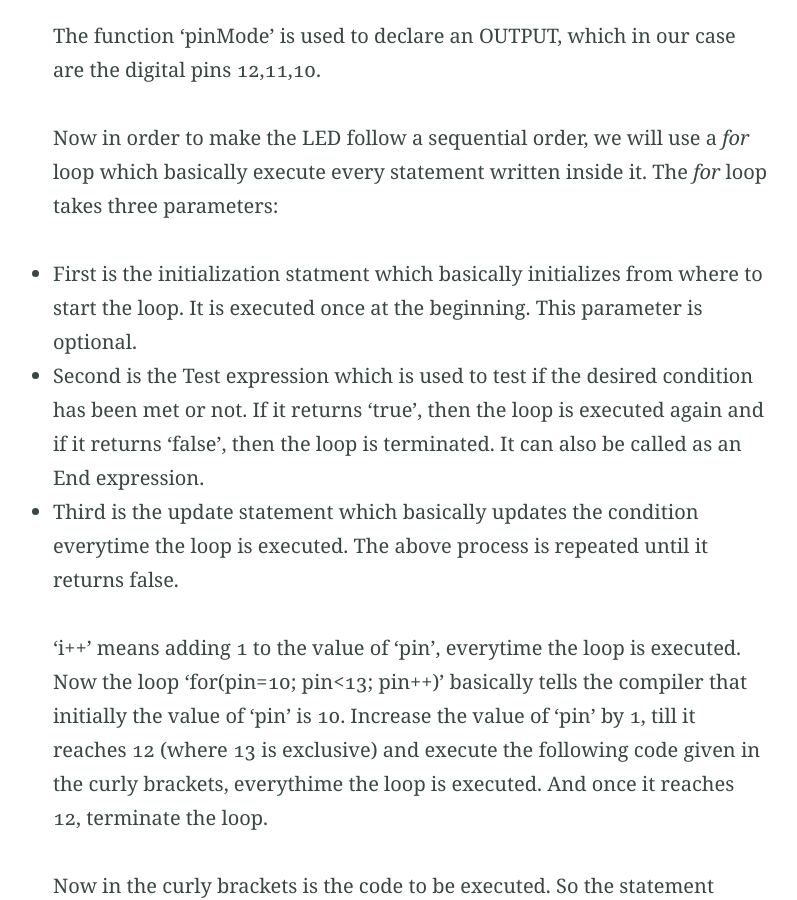
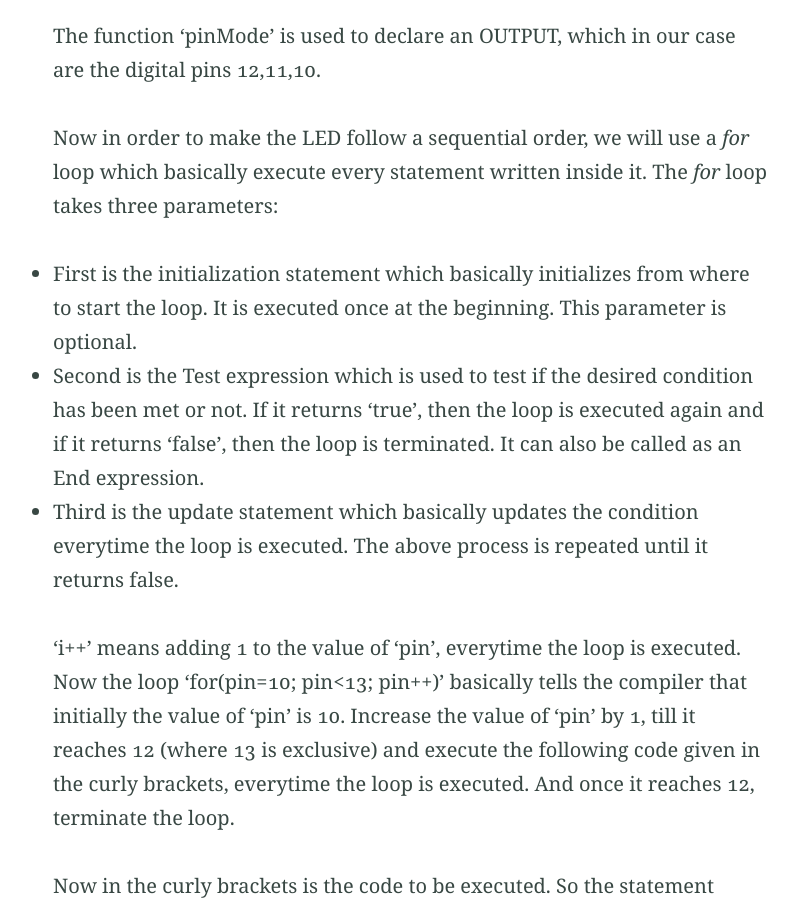
Before and after one commit to aka-Kush/aka-Kush.github.io, a Jekyll site: the page built from _posts/2020-08-04-proj2.md, in a window 1280 px wide and 900 px high, scrolled down 7790 px. Shown: the whole window, without its empty margins (230-1027 px from the left). Built offline with Jekyll 4.4.1, drawn with Linux system fonts in a browser that asks for light colours; our own code applies the rules of GitHub Pages for plain Markdown files; some of the changed text lies outside the part shown.

Commit message:
Update 2020-08-04-proj2.md

```diff
--- a/_posts/2020-08-04-proj2.md
+++ b/_posts/2020-08-04-proj2.md
@@ -141,7 +141,7 @@ The function 'pinMode' is used to declare an OUTPUT, which in our case are the d
 Now in order to make the LED follow a sequential order, we will use a _for_ loop which basically execute every statement written inside it.
 The _for_ loop takes three parameters:
 
-- First is the initialization statment which basically initializes from where to start the loop. It is executed once at the beginning. This parameter
+- First is the initialization statement which basically initializes from where to start the loop. It is executed once at the beginning. This parameter
  is optional.
 - Second is the Test expression which is used to test if the desired condition has been met or not. If it returns 'true', then the loop is executed
 again and if it returns 'false', then the loop is terminated. It can also be called as an End expression.
@@ -151,14 +151,14 @@ The above process is repeated until it returns false.
 
 'i++' means adding 1 to the value of 'pin', everytime the loop is executed. Now the loop 'for(pin=10; pin<13; pin++)' basically tells the
 compiler that initially the value of 'pin' is 10. Increase the value of 'pin' by 1, till it reaches 12 (where 13 is exclusive) and execute the
-following code given in the curly brackets, everythime the loop is executed.
+following code given in the curly brackets, everytime the loop is executed.
 And once it reaches 12, terminate the loop.
 
 
 Now in the curly brackets is the code to be executed. So the statement 'digitalWrite(pin, HIGH);' makes the specified 'pin' HIGH i.e. Turn ON
 and the statment  'digitalWrite(pin, LOW);' makes the specified 'pin' LOW i.e. Turn OFF.
 The 'delay' function is used to hold the LED in that state for the mentioned time in  milliseconds.
-Therefore, first the pin10 turns ON, stays ON for 100 milliseconds and then turn OFF, stays OFF for 100 milliseconds. The same process
+Therefore, first the pin10 turns ON, stays ON for 100 milliseconds and then turns OFF, stays OFF for 100 milliseconds. The same process
 is repeated for pin11 and 12. Once it reaches pin12, the loop is terminated and it goes back to pin10. And this is whole process keeps on executing
 in a loop.
 
```
